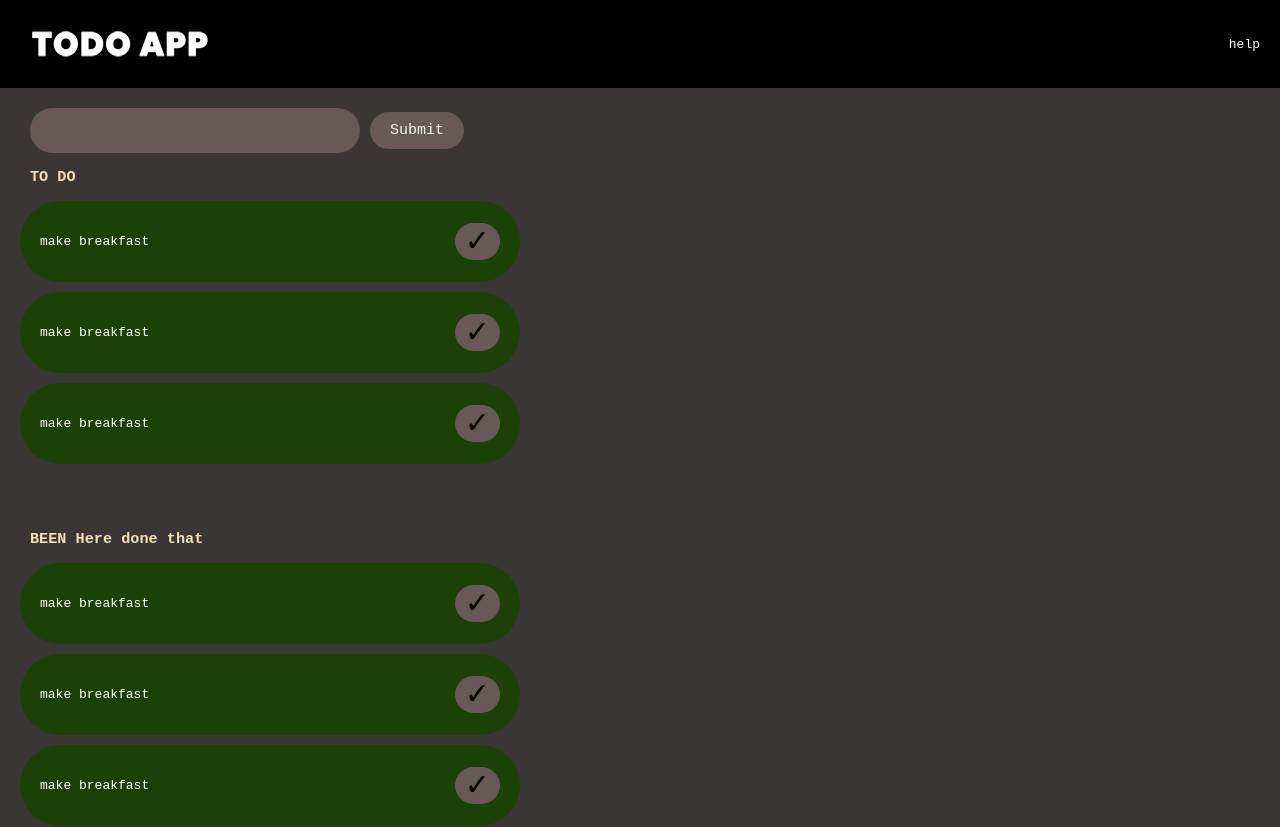
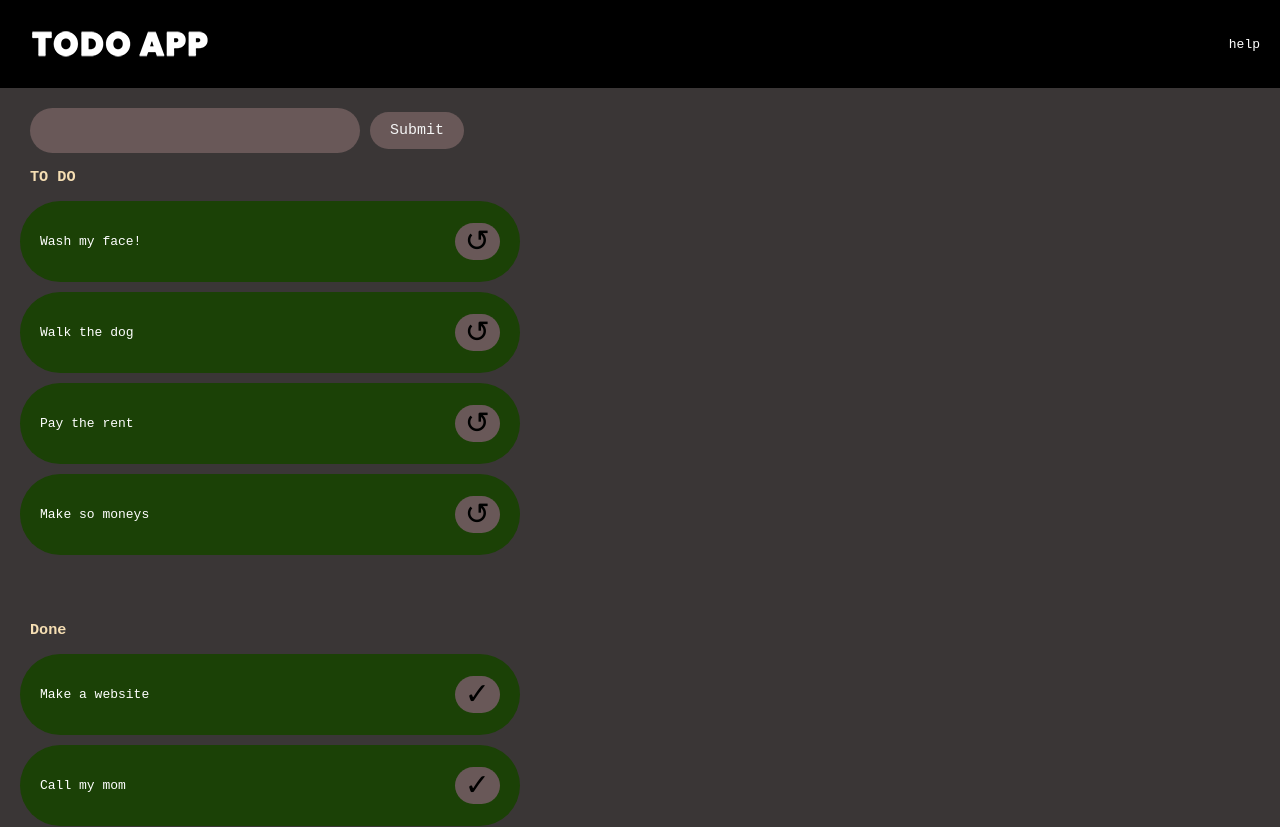
Before and after one commit to renot51/To-do-app, a React (Create React App) app: page / in a window 1280 px wide. Shown: the top 827 px of the page. Built offline with nearby package versions, Linux system fonts and the light colour scheme; the HTML template or start-up script is replaced by a standard one.

Commit message:
props, state, form

```diff
--- a/src/components/App.js
+++ b/src/components/App.js
@@ -4,14 +4,33 @@ import Navigation from "./Navigation";
 import ToDosContainer from "./ToDosContainer";
 import ToDonesContainer from "./ToDonesContainer";
 
-function App() {
-  return (
-    <div className="app">
-      <Navigation></Navigation>
-      <ToDosContainer></ToDosContainer>
-      <ToDonesContainer></ToDonesContainer>
-    </div>
-  ); // returns is the render
+class App extends React.Component {
+  constructor(props) {
+    super(props);
+    this.state = {
+      items: [
+        { text: "Wash my face!", done: false },
+        { text: "Walk the dog", done: false },
+        { text: "Pay the rent", done: false },
+        { text: "Make so moneys", done: false },
+        { text: "Make a website", done: true },
+        { text: "Call my mom", done: true },
+        { text: "Finish reading my book", done: true },
+        { text: "Make more moneys", done: true }
+      ]
+    };
+  }
+  render() {
+    const toDos = this.state.items.filter(el => !el.done);
+    const toDones = this.state.items.filter(el => el.done);
+
+    return (
+      <div className="app">
+        <Navigation></Navigation>
+        <ToDosContainer toDos={toDos}></ToDosContainer>
+        <ToDonesContainer toDones={toDones}></ToDonesContainer>
+      </div>
+    );
+  }
 }
-
 export default App;
--- /dev/null
+++ b/src/components/ToDoItem.js
@@ -0,0 +1,21 @@
+import React from "react";
+
+const ToDoItem = props => {
+  const statusDoDone = props.todo.done;
+  console.log(statusDoDone);
+  let button;
+  if (statusDoDone) {
+    button = <button>&#10003;</button>;
+  } else {
+    button = <button>&#8634;</button>;
+  }
+
+  return (
+    <div className="item">
+      <p>{props.todo.text}</p>
+      {button}
+    </div>
+  );
+};
+
+export default ToDoItem;
--- a/src/components/ToDonesContainer.js
+++ b/src/components/ToDonesContainer.js
@@ -1,25 +1,20 @@
 import React from "react";
+import ToDoItem from "./ToDoItem";
 
-function ToDonesContainer() {
+const ToDonesContainer = props => {
+  const toDones = props.toDones;
+  const toDonesItems = toDones.map(el => {
+    return <ToDoItem todo={el} key={el.text}></ToDoItem>;
+  });
+
   return (
     <div className="toDonesContainer">
       <div className="list">
-        <h3>BEEN Here done that</h3>
-        <div className="item">
-          <p>make breakfast</p>
-          <button>&#10003;</button>
-        </div>
-        <div className="item">
-          <p>make breakfast</p>
-          <button>&#10003;</button>
-        </div>
-        <div className="item">
-          <p>make breakfast</p>
-          <button>&#10003;</button>
-        </div>
+        <h3>Done</h3>
+        {toDonesItems}
       </div>
     </div>
   ); // returns is the render
-}
+};
 
 export default ToDonesContainer;
--- a/src/components/ToDosContainer.js
+++ b/src/components/ToDosContainer.js
@@ -1,31 +1,51 @@
 import React from "react";
+import ToDoItem from "./ToDoItem";
 
-function ToDosContainer() {
+class ToDosContainer extends React.Component {
+  constructor(props) {
+    super(props);
+    this.state = { value: "" };
+    this.handleChange = this.handleChange.bind(this);
+    this.handleSubmit = this.handleSubmit.bind(this);
+  }
+
+  handleChange(event) {
+    this.setState({ value: event.target.value });
+  }
+
+  handleSubmit(event) {
+    event.preventDefault();
+  }
+
+  render() {
+    const todos = this.props.toDos;
+    const todoItems = todos.map(el => {
+      return <ToDoItem todo={el} key={el.text}></ToDoItem>;
+    });
+
     return (
       <div className="toDosContainer">
         <div className="form">
-        <form>
-          <input className="input" type="text" name="toDos"></input>
-          <input className="btn" type="submit" value="Submit" />
+          <form onSubmit={this.handleSubmit}>
+            <input
+              className="input"
+              type="text"
+              name="toDos"
+              value={this.state.value}
+              onChange={this.handleChange}
+            />
+            {/* this is the input*/}
+            <input className="btn" type="submit" value="Submit" />{" "}
+            {/* this is the button*/}
           </form>
         </div>
         <div className="list">
           <h3>TO DO</h3>
-        <div className="item">
-          <p>make breakfast</p>
-          <button>&#10003;</button>
-        </div>
-        <div className="item">
-          <p>make breakfast</p>
-          <button>&#10003;</button>
-        </div>
-        <div className="item">
-          <p>make breakfast</p>
-          <button>&#10003;</button>
-        </div>
+          {todoItems}
         </div>
       </div>
     ); // returns is the render
   }
+}
 
 export default ToDosContainer;
```
Lines whose indentation alone changed are shown as unchanged.
